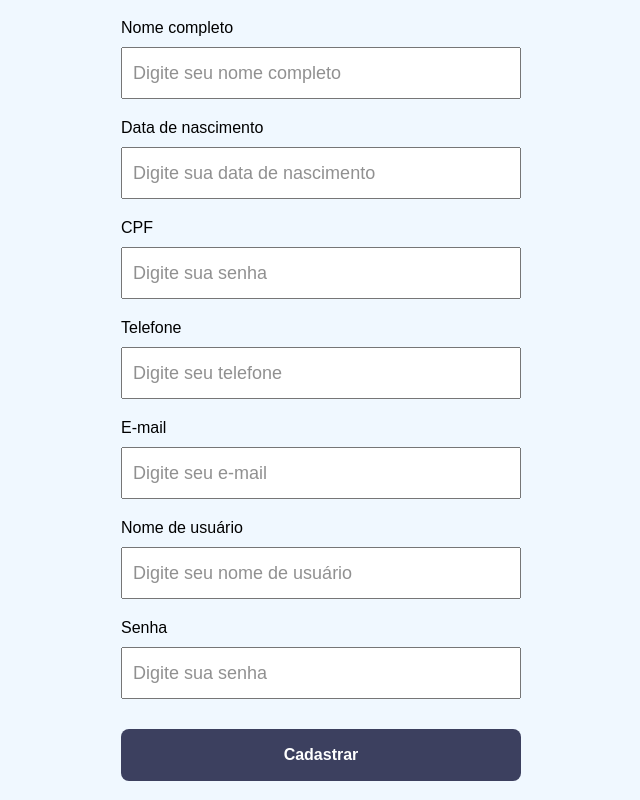
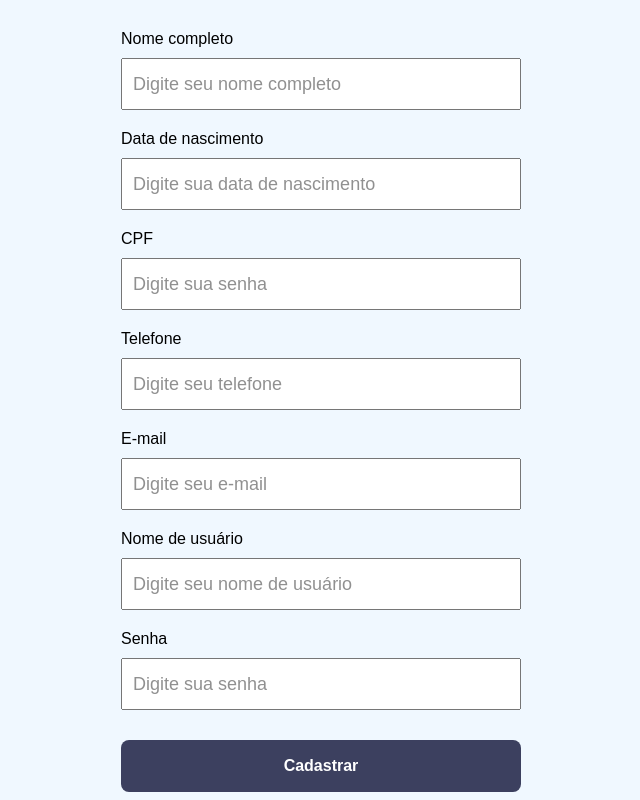
Before and after one commit to gabrielsanttana/rolling-tetris, a PHP site: page /containers/Register in a window 1280 px wide. Shown: the whole page, without its empty margins (319-959 px from the left). Run offline with PHP 8.4, Linux system fonts and the light colour scheme.

Commit message:
Minor adjustment in Register page responsiveness

```diff
--- a/src/containers/Register/styles.css
+++ b/src/containers/Register/styles.css
@@ -58,3 +58,20 @@
 .registerWrapper .registerContainer a {
   text-decoration: none;
 }
+
+@media only screen and (max-width: 720px) {
+  .registerWrapper {
+    padding: 0 20px;
+  }
+}
+
+@media only screen and (max-height: 800px) {
+  .registerWrapper {
+    justify-content: unset;
+    padding-top: 30px;
+  }
+
+  .registerWrapper form {
+    margin-bottom: 30px;
+  }
+}
```
Also changed, not shown: src/containers/Login/styles.css (+17 -0 lines).
